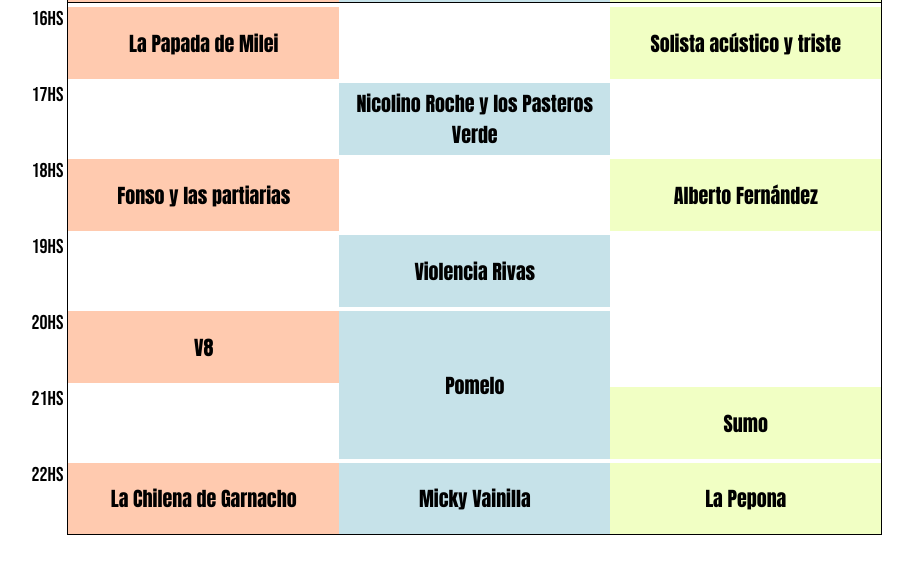
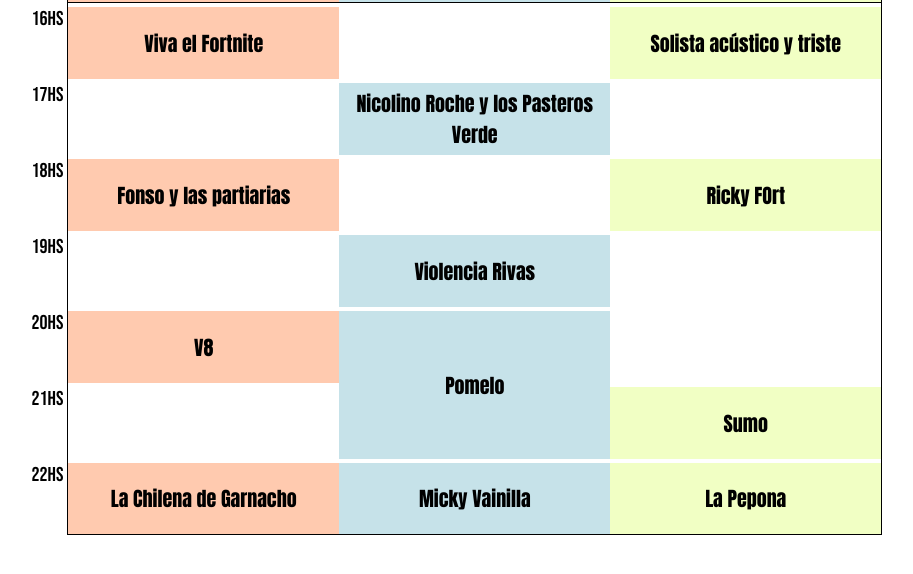
Before and after one commit to BrunoAdaniya/Mangueras, a plain HTML site: page index.html in a window 1280 px wide. Shown: the part 168-742 px from the top of the page, without its empty margins (206-1119 px from the left). Drawn offline with Linux system fonts and the light colour scheme.

Commit message:
cambie los artistas

```diff
--- a/index.html
+++ b/index.html
@@ -23,12 +23,12 @@
                 <div class="name huawei">Huawei</div>
                 <div class="name perri" >Perri</div>
                 <div class="name indie" >Indie</div>
-                <div class="band huawei" style="grid-row-start: 2;">La Papada de Milei</div>
+                <div class="band huawei" style="grid-row-start: 2;">Viva el Fortnite</div>
                 <div class="band perri" style="grid-row-start: 3;">Nicolino Roche y los Pasteros Verde</div>
                 <div class="band indie" style="grid-row-start: 2;">Solista acústico y triste</div>
                 <div class="band huawei" style="grid-row-start: 4;">Fonso y las partiarias</div>
                 <div class="band perri" style="grid-row-start: 5;">Violencia Rivas</div>
-                <div class="band indie" style="grid-row-start: 4;">Alberto Fernández</div>
+                <div class="band indie" style="grid-row-start: 4;">Ricky FOrt</div>
                 <div class="band huawei" style="grid-row-start: 6;">V8</div>
                 <div class="band perri" style="grid-row: 6 / 8;">Pomelo</div>
                 <div class="band indie" style="grid-row-start: 7;">Sumo</div>
```
